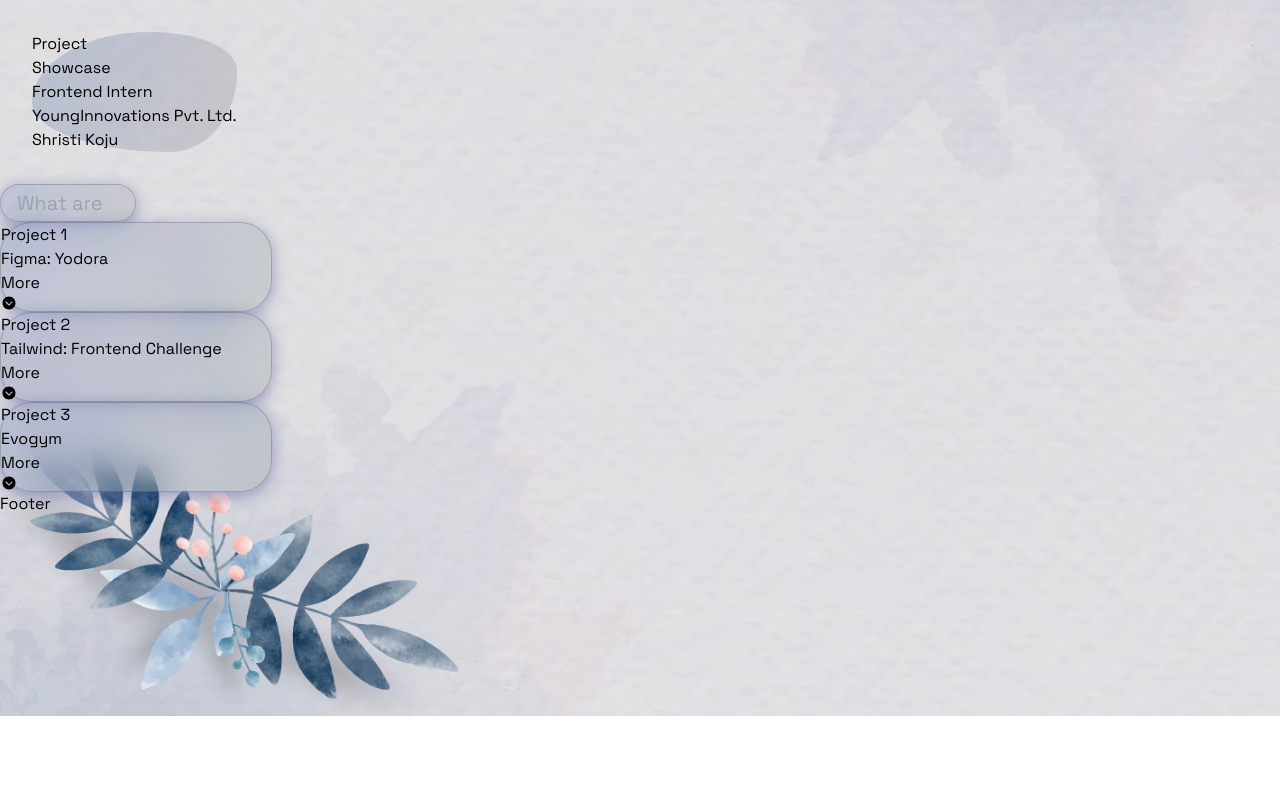
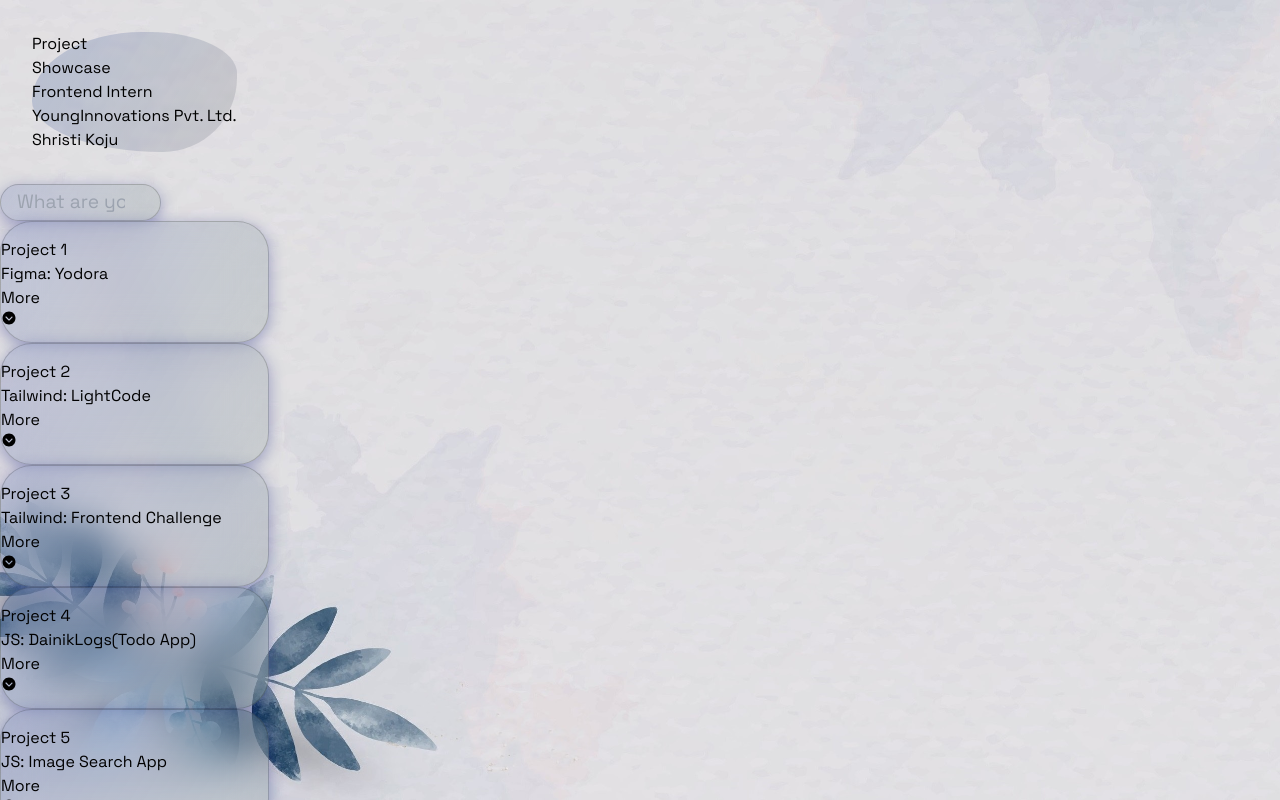
Before and after one commit to shristikoju1/project-showcase, a React (Vite) app: page / in a window 1280 px wide. Shown: the top 800 px of the page. Built offline with nearby package versions, Linux system fonts and the light colour scheme.

Commit message:
background attachment added and enable search functionality

```diff
--- a/index.html
+++ b/index.html
@@ -8,7 +8,7 @@
     <link rel="stylesheet" href="./src/scss/style.scss">
   </head>
   <body>
-    <div id="root">
+    <div id="root" class="w-full">
     </div>
     <script type="module" src="/src/main.tsx"></script>
   </body>
--- a/src/App.tsx
+++ b/src/App.tsx
@@ -5,7 +5,7 @@
 function App() {
 
   return (
-    <div className='px-[50px]'>
+    <div className=''>
          <Hero/>
          <Footer/>
       </div>
--- a/src/components/ProjectCard.tsx
+++ b/src/components/ProjectCard.tsx
@@ -1,27 +1,38 @@
-import React from "react";
+import React, { useRef, useState } from "react";
 import { projects } from "../data/ProjectDetails";
 import { IoIosArrowDropdownCircle } from "react-icons/io";
 
 interface ProjectCardProps {
   openProject: number | null;
   toggleDetails: (id: number) => void;
+  projects: typeof projects;
+  searchTerm: string;
 }
 
-const ProjectCard: React.FC<ProjectCardProps> = ({ openProject, toggleDetails }) => {
+const ProjectCard: React.FC<ProjectCardProps> = ({ openProject, toggleDetails, projects, searchTerm }) => {
+
+  // let searchRef = useRef<HTMLInputElement>(null);
+  // const [searchTerm, setSearchTerm] = useState("");
+
+
+   const filteredProjects = projects.filter((project) =>
+    project.title.toLowerCase().includes(searchTerm)
+  );
+
   return (
-    <div className="flex flex-col gap-4">
-      {projects.map((project) => (
+    <div className="flex flex-col gap-6">
+      {filteredProjects.map((project) => (
         <section
           key={project.id}
           className={`transition-transform duration-1000 ease-out transform ${
             openProject === project.id ? "translate-y-2" : "translate-y-0"
           }`}
         >
-          <div className="relative flex items-center justify-between gap-32 px-6 py-2 border border-gray-300 shadow-lg assignment-card rounded-5xl">
+          <div className="flex items-center justify-between gap-6 px-6 assignment-card">
             <h2 className="text-xl font-bold">{project.projectNumber}</h2>
-            <p className="font-semibold project-title">{project.title}</p>
+            <p className="project-title">{project.title}</p>
             <button
-              className="flex items-center justify-center gap-1"
+              className="flex items-center justify-center gap-3"
               onClick={() => toggleDetails(project.id)}
             >
               <span className="text-indigo-600 hover:underline">More</span>
--- a/src/components/SearchBar.tsx
+++ b/src/components/SearchBar.tsx
@@ -1,21 +1,20 @@
-import { useRef } from "react";
+import {RefObject} from 'react';
+interface SearchBarProps {
+  onSearch: (searchTerm: string) => void;
+  searchRef: RefObject<HTMLInputElement>;
+}
+let timeoutId: NodeJS.Tomeout | undefined;
 
-const SearchBar = () => {
-  const inputRef = useRef<HTMLInputElement>(null);
+
+const SearchBar = ({ onSearch, searchRef }: SearchBarProps) => {
+
   const handleSearch = () => {
-    const searchItem = inputRef.current?.value.trim().toLowerCase();
-    const assignmentCards = document.querySelectorAll(".assignment-card");
+    clearTimeout(timeoutId);
+    timeoutId = setTimeout(() => {
+      const searchItem = searchRef.current?.value.trim().toLowerCase() || "";
+      onSearch(searchItem); // Pass the search term to the parent component
 
-    assignmentCards.forEach(function (card) {
-      const title = card
-        .querySelector(".project-title")
-        ?.textContent?.toLowerCase();
-      if (title && title.includes(searchItem || "")) {
-        card.classList.remove("hide-search");
-      } else {
-        card.classList.add("hide-search");
-      }
-    });
+    },700)
   };
 
   return (
@@ -23,11 +22,12 @@
       <input
         type="text"
         id="searchbox"
-        ref={inputRef}
+        ref={searchRef}
         placeholder="What are you looking for?"
         autoComplete="off"
         className="w-full p-2 border border-gray-300 rounded-2xl focus:ring-indigo-500"
         onInput={handleSearch}
+
       />
     </div>
   );
--- a/src/data/ProjectDetails.ts
+++ b/src/data/ProjectDetails.ts
@@ -19,7 +19,7 @@
         description: [
             "Here is a landing page built based on the Figma design.",
             "It includes responsive design.",
-            "Utilizes CSS animations for enhanced visuals."
+            "Utilizes SCSS for easy and readable styling"
         ],
         githubLink: "https://github.com/shristikoju1/YIPL-FigmaDesign",
         liveDemoLink: "https://yodora-qpggmdfaa-shristikoju1s-projects.vercel.app/",
@@ -28,20 +28,60 @@
     {
         id: 2,
         projectNumber: "Project 2",
+        title: "Tailwind: LightCode",
+        description: [
+            "This is a basic frontend design.",
+            "It is built using the tailwind for tailwind practice.",
+            "It includes responsive design."
+        ],
+        githubLink: "https://github.com/shristikoju1/Tailwind-frontend-challenge/",
+        liveDemoLink: "https://evogym-demo.vercel.app/",
+        image: Tailwind,
+    },
+
+    {
+        id: 3,
+        projectNumber: "Project 3",
         title: "Tailwind: Frontend Challenge",
         description: [
-            "This is a gym landing page with advanced CSS animations.",
-            "Features a user-friendly interface.",
-            "Includes workout plans and schedules."
+            "This is a basic frontend design which is available on the frontend challenge mentor.",
+            "It is built using the tailwind for tailwind practice.",
+            "It includes responsive design."
         ],
         githubLink: "https://github.com/shristikoju1/Tailwind-frontend-challenge/",
         liveDemoLink: "https://evogym-demo.vercel.app/",
         image: Tailwind,
     },
     {
-        id: 3,
-        projectNumber: "Project 3",
-        title: "Evogym",
+        id: 4,
+        projectNumber: "Project 4",
+        title: "JS: DainikLogs(Todo App)",
+        description: [
+            "This is a gym landing page with advanced CSS animations.",
+            "Features a user-friendly interface.",
+            "Includes workout plans and schedules."
+        ],
+        githubLink: "https://github.com/your-repo/evogym",
+        liveDemoLink: "https://evogym-demo.vercel.app/",
+        image: "path_to_evogym_image",
+    },
+    {
+        id: 5,
+        projectNumber: "Project 5",
+        title: "JS: Image Search App",
+        description: [
+            "This is a gym landing page with advanced CSS animations.",
+            "Features a user-friendly interface.",
+            "Includes workout plans and schedules."
+        ],
+        githubLink: "https://github.com/your-repo/evogym",
+        liveDemoLink: "https://evogym-demo.vercel.app/",
+        image: "path_to_evogym_image",
+    },
+    {
+        id: 6,
+        projectNumber: "Project 6",
+        title: "React: React Crash Course",
         description: [
             "This is a gym landing page with advanced CSS animations.",
             "Features a user-friendly interface.",
@@ -52,4 +92,75 @@
         image: "path_to_evogym_image",
     },
 
+    {
+        id: 7,
+        projectNumber: "Project 7",
+        title: "React+TS: Weather App ",
+        description: [
+            "This is a gym landing page with advanced CSS animations.",
+            "Features a user-friendly interface.",
+            "Includes workout plans and schedules."
+        ],
+        githubLink: "https://github.com/your-repo/evogym",
+        liveDemoLink: "https://evogym-demo.vercel.app/",
+        image: "path_to_evogym_image",
+    },
+    {
+        id: 8,
+        projectNumber: "Project 8",
+        title: "TS: Evogym",
+        description: [
+            "This is a gym landing page with advanced CSS animations.",
+            "Features a user-friendly interface.",
+            "Includes workout plans and schedules."
+        ],
+        githubLink: "https://github.com/your-repo/evogym",
+        liveDemoLink: "https://evogym-demo.vercel.app/",
+        image: "path_to_evogym_image",
+    },
+
+    {
+        id: 9,
+        projectNumber: "Project 9",
+        title: "Comforty",
+        description: [
+            "This is a gym landing page with advanced CSS animations.",
+            "Features a user-friendly interface.",
+            "Includes workout plans and schedules."
+        ],
+        githubLink: "https://github.com/your-repo/evogym",
+        liveDemoLink: "https://evogym-demo.vercel.app/",
+        image: "path_to_evogym_image",
+    },
+
+
+    {
+        id: 10,
+        projectNumber: "Project 10",
+        title: "React Authentication",
+        description: [
+            "This is a gym landing page with advanced CSS animations.",
+            "Features a user-friendly interface.",
+            "Includes workout plans and schedules."
+        ],
+        githubLink: "https://github.com/your-repo/evogym",
+        liveDemoLink: "https://evogym-demo.vercel.app/",
+        image: "path_to_evogym_image",
+    },
+
+    {
+        id: 11,
+        projectNumber: "Project 11",
+        title: "Project Showcase",
+        description: [
+            "This is a gym landing page with advanced CSS animations.",
+            "Features a user-friendly interface.",
+            "Includes workout plans and schedules."
+        ],
+        githubLink: "https://github.com/your-repo/evogym",
+        liveDemoLink: "https://evogym-demo.vercel.app/",
+        image: "path_to_evogym_image",
+    },
+
+
 ];
--- a/src/pages/Hero.tsx
+++ b/src/pages/Hero.tsx
@@ -1,4 +1,4 @@
-import React, { useState } from "react";
+import React, { useRef, useState } from "react";
 import "../scss/style.scss";
 import DetailPage from "./DetailPage";
 import { projects } from "../data/ProjectDetails";
@@ -8,6 +8,8 @@
 
 const Hero: React.FC = () => {
   const [openProject, setOpenProject] = useState<number | null>(null);
+  const searchRef = useRef<HTMLInputElement>(null);
+  const [searchTerm, setSearchTerm] = useState(""); // Correct use of searchTerm
 
   const toggleDetails = (id: number) => {
     setOpenProject(openProject === id ? null : id);
@@ -17,18 +19,29 @@
     setOpenProject(null);
   };
 
+  const handleSearch = (term: string) => {
+    setSearchTerm(term); // Update searchTerm on search
+  };
+
   const selectedProject = projects.find((p) => p.id === openProject);
 
   return (
-    <div className="relative flex-wrap items-center justify-center sm:flex">
-      <Header />
-      <main className="flex flex-col my-4 min-w-[60vw] p-8 gap-8 items-end">
-        <SearchBar />
-        <ProjectCard openProject={openProject} toggleDetails={toggleDetails} />
+    <div className="relative grid grid-cols-1 gap-4 md:grid-cols-2 grid-rows-auto">
+      <div className="md:row-span-2">
+        <div className="md:fixed">
+          <Header />
+        </div>
+      </div>
+      <main className="flex flex-col gap-8 p-8 md:my-4 ">
+        {/* Pass searchRef and searchTerm correctly */}
+        <SearchBar onSearch={handleSearch} searchRef={searchRef} />
+        <ProjectCard openProject={openProject} toggleDetails={toggleDetails} searchTerm={searchTerm} projects={projects} />
       </main>
 
       {/* Conditionally render DetailPage if a project is selected */}
-      {selectedProject && <DetailPage project={selectedProject} onClose={closeDetails} />}
+      {selectedProject && (
+        <DetailPage project={selectedProject} onClose={closeDetails} />
+      )}
     </div>
   );
 };
--- a/src/scss/style.scss
+++ b/src/scss/style.scss
@@ -17,9 +17,10 @@
   background: url('../assets/bg.jpg') no-repeat;
   background-size: cover;
   min-height: 100%;
-  width: 100vw;
+  height: 100vh;
   display: flex;
-  gap: 10rem;
+  background-position: bottom;
+  background-attachment: fixed;
 }
 
 header {
@@ -44,28 +45,32 @@
 
 /* SEARCH BAR */
 .search-div {
+  backdrop-filter: blur(20px);
   background: $card-bg;
   box-shadow: $box-shadow;
   border: 1px solid rgba(0, 0, 0, 0.18);
   border-radius: $border-radius;
+  display: flex;
+  align-items: center;
+  align-self: flex-end;
   padding: 0.2rem 1rem;
   min-height: 4vh;
-  width: 50%;
+  max-height: min-content;
+  width: 60%;
   transition: $transition;
 
   input {
     border: none;
     outline: none;
     background: none;
-    font-size: 1.25rem;
-    // font-weight: 500;
+    font-size: 1.2rem;
     width: 85%;
   }
 
   &.hide-search {
-    display: none;
-    // visibility: hidden;
-    // opacity: 0;
+    // display: none;
+    visibility: hidden;
+    opacity: 0;
   }
 }
 
@@ -78,6 +83,20 @@
   border: 1px solid rgba(0, 0, 0, 0.18);
   border-radius: $border-radius;
   transition: 2s;
+  min-height: 6vh;
+  max-height: min-content;
+  padding: 1rem 0;
+  transition: all 2s ease-in-out;
+
+  .project-title{
+    max-width: 15rem;
+    min-width: 15rem;
+    font-weight: 3.2vw;
+
+    @media (max-width: 1000px) {
+      font-weight: 3vw;
+    }
+  }
 }
 
 /* LINK STYLES */
```
